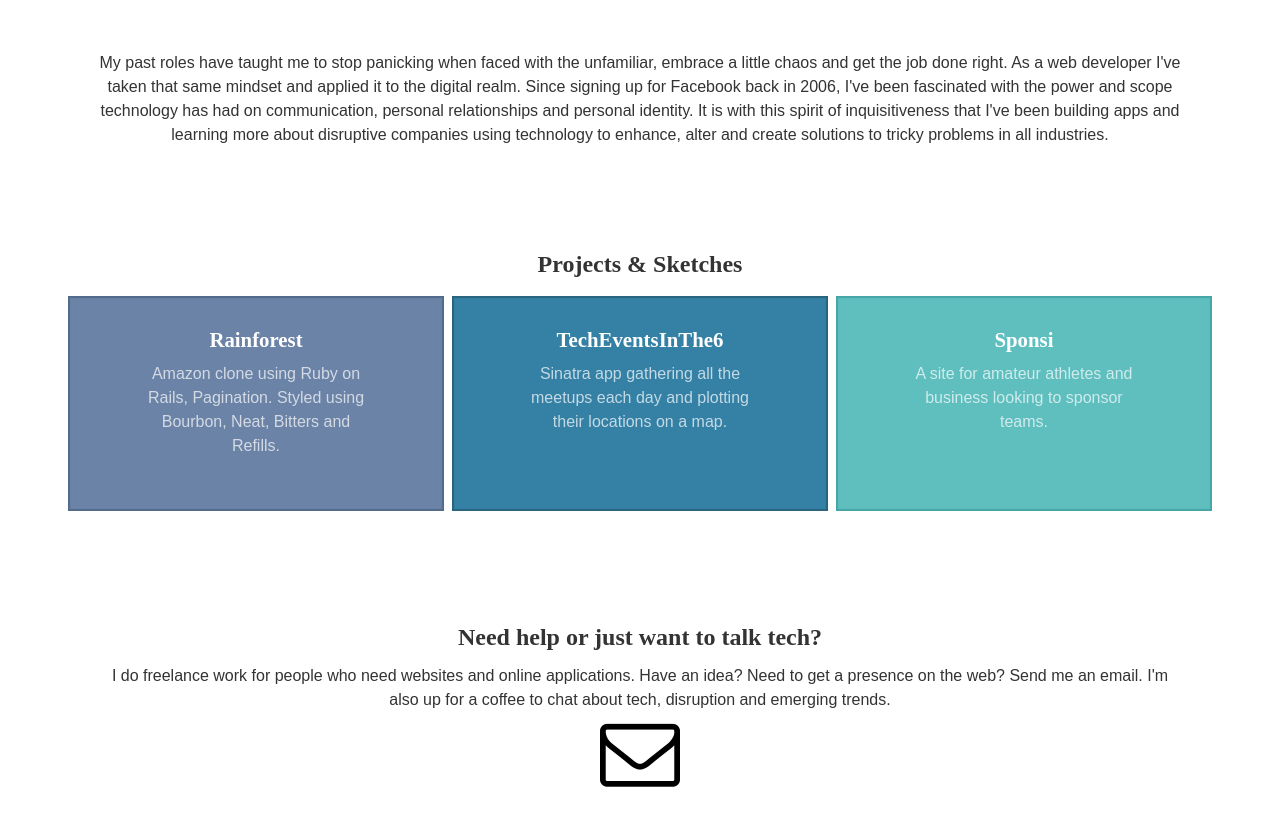
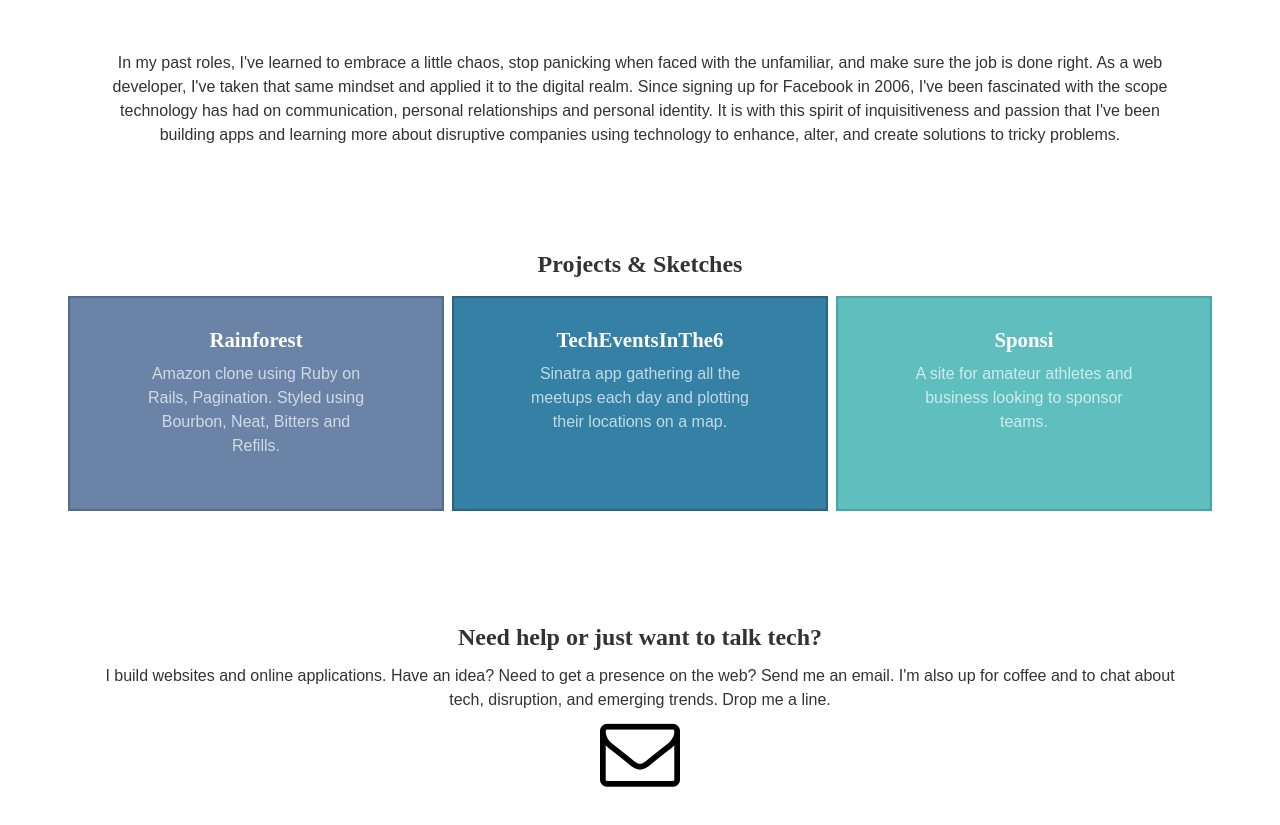
Before and after one commit to DataNick/DataNick.github.io, a plain HTML site: page index.html in a window 1280 px wide. Shown: the part 845-1670 px from the top of the page. Drawn offline with nearby package versions, Linux system fonts and the light colour scheme; a web font is replaced by a local one.

Commit message:
Modify bio blurb.

```diff
--- a/index.html
+++ b/index.html
@@ -61,7 +61,7 @@ Drop me a line on my twitter, linkedIn or follow my coding adventures on GitHub.
     </div>
 
     <div class="section about" id="about">
-      <p>My past roles have taught me to stop panicking when faced with the unfamiliar, embrace a little chaos and get the job done right. As a web developer I've taken that same mindset and applied it to the digital realm. Since signing up for Facebook back in 2006, I've been fascinated with the power and scope technology has had on communication, personal relationships and personal identity. It is with this spirit of inquisitiveness that I've been building apps and learning more about disruptive companies using technology to enhance, alter and create solutions to tricky problems in all industries.</p>
+      <p>In my past roles, I've learned to embrace a little chaos, stop panicking when faced with the unfamiliar, and make sure the job is done right. As a web developer, I've taken that same mindset and applied it to the digital realm. Since signing up for Facebook in 2006, I've been fascinated with the scope technology has had on communication, personal relationships and personal identity. It is with this spirit of inquisitiveness and passion that I've been building apps and learning more about disruptive companies using technology to enhance, alter, and create solutions to tricky problems.</p>
     </div>
 <!--
     <div class="section passion" id="passion">
@@ -104,7 +104,7 @@ Drop me a line on my twitter, linkedIn or follow my coding adventures on GitHub.
 
     <div class="section contact" id="contact-me">
       <h2 class="claim">Need help or just want to talk tech?</h2>
-      <p>I do freelance work for people who need websites and online applications. Have an idea? Need to get a presence on the web? Send me an email. I'm also up for a coffee to chat about tech, disruption and emerging trends.</p>
+      <p>I build websites and online applications. Have an idea? Need to get a presence on the web? Send me an email. I'm also up for coffee and to chat about tech, disruption, and emerging trends. Drop me a line.</p>
       <a href="mailto:crieckt1fast@gmail.com"><i class="fa fa-envelope-o fa-5x"></i></a>
     </div>
 
```
